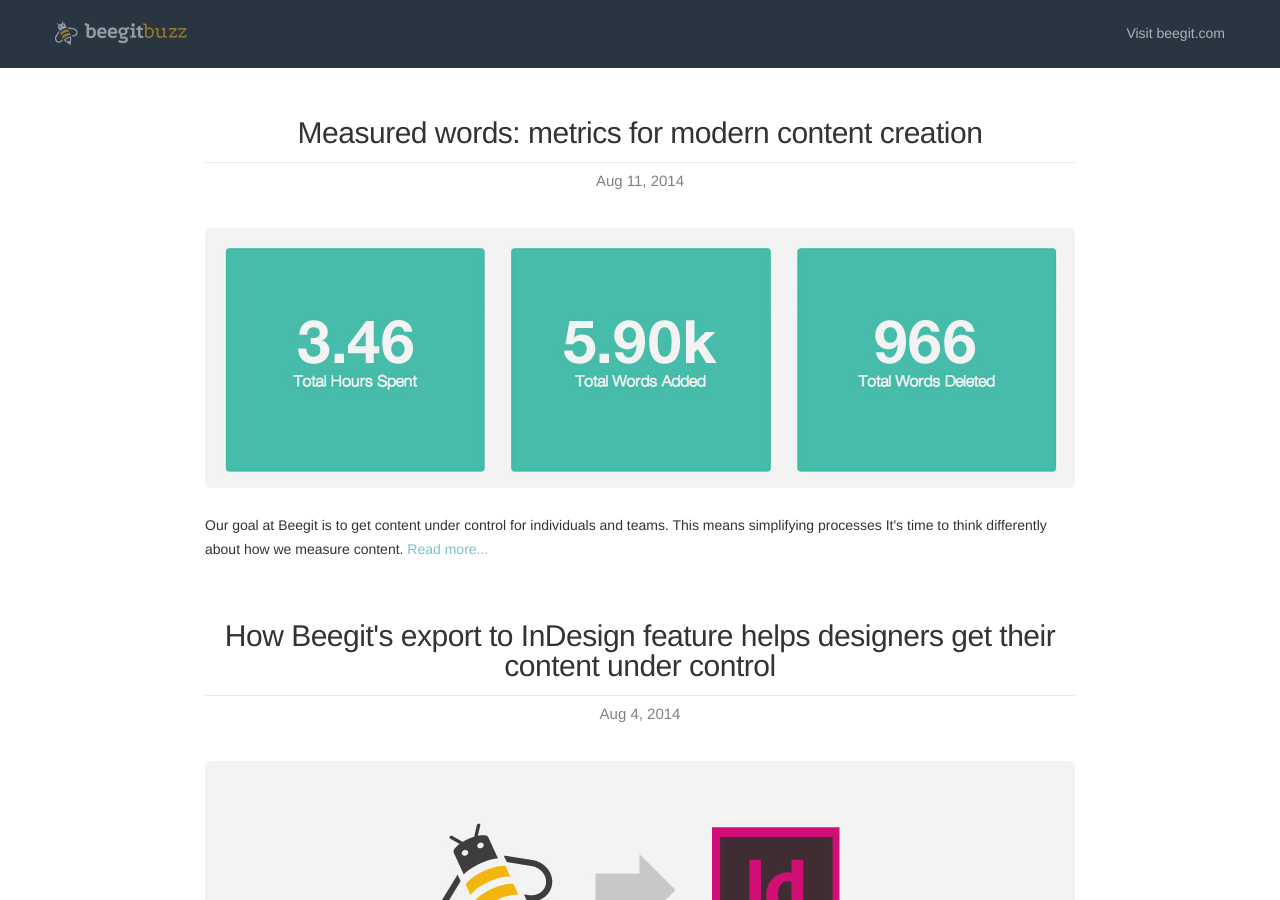
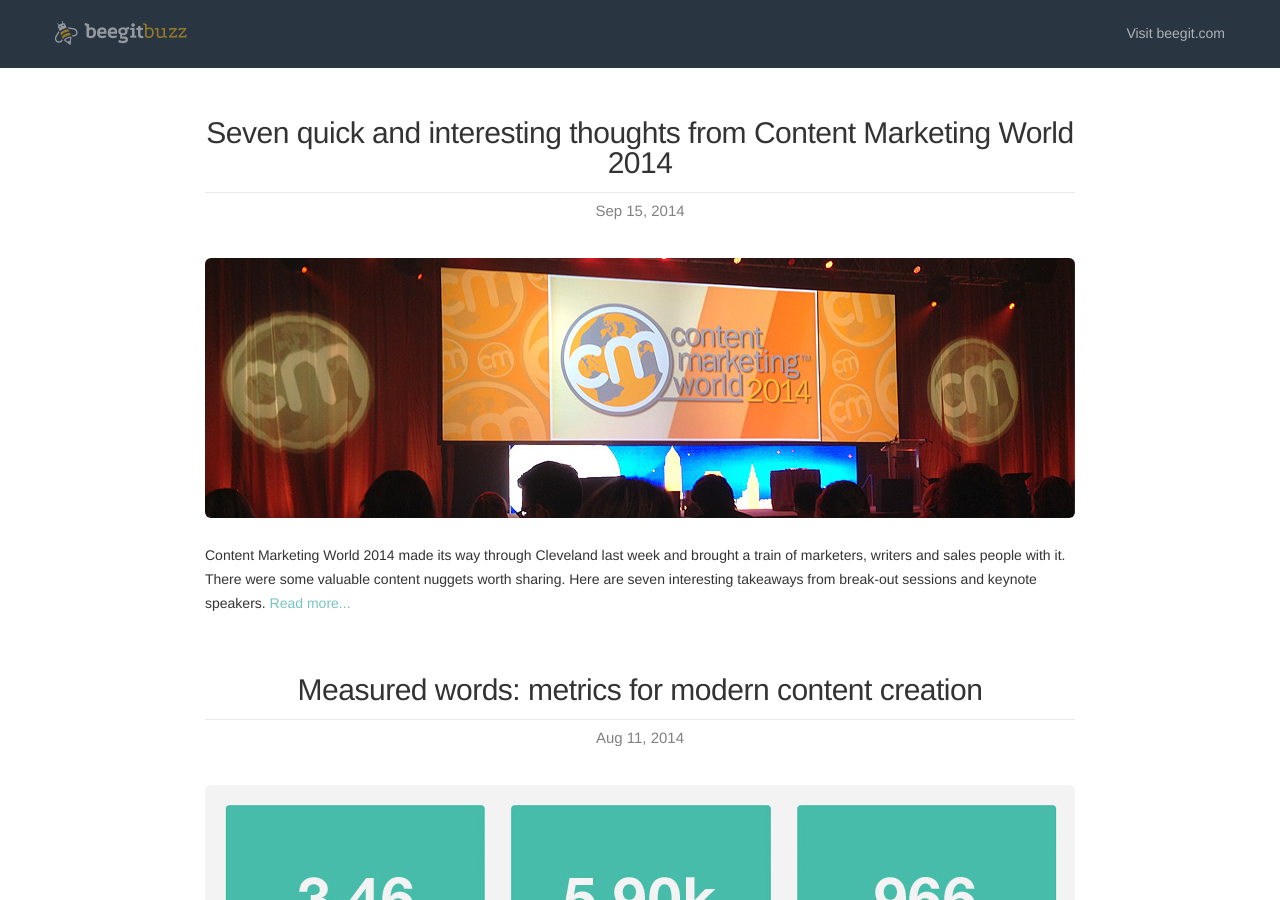
Before and after one commit to sancsoft/beegit.github.io, a Jekyll site: the page built from index.html, in a window 1280 px wide and 900 px high. Built offline with Jekyll 4.4.1, drawn with Linux system fonts in a browser that asks for light colours; comment, search, counter and statistics services are not loaded; some of the changed lines change nothing that is shown.

Commit message:
CMW blog post

```diff
--- a/_posts/2014-08-11-metrics-for-content.markdown
+++ b/_posts/2014-08-11-metrics-for-content.markdown
@@ -53,7 +53,7 @@
 
 Mike Cottrill is the co-founder and CEO of Beegit. Find Mike on Twitter @[mrcottrill](https://twitter.com/mrcottrill) or connect with him on [LinkedIn](https://www.linkedin.com/in/mikecottrill).
 
-**Next time:** Giving the power of version control to everyone
+**Next time:** [Seven quick and interesting thoughts from Content Marketing World 2014](http://blog.beegit.com/2014/08/11/metrics-for-content/)
 
 **Last time:** [How Beegit's export to InDesign feature helps designers get their content under control](http://blog.beegit.com/2014/08/04/export-to-indesign/)
 
--- /dev/null
+++ b/_posts/2017-09-12-thoughts-from-content-marketing-world.markdown
@@ -0,0 +1,69 @@
+---
+layout: post
+title:  "Seven quick and interesting thoughts from Content Marketing World 2014"
+date:   2014-09-15 12:00:00
+teaser: Content Marketing World 2014 made its way through Cleveland last week and brought a train of marketers, writers and sales people with it. There were some valuable content nuggets worth sharing. Here are seven interesting takeaways from break-out sessions and keynote speakers.
+image: /assets/2014-09-15.jpg
+---
+
+Content Marketing World 2014 made its way through Cleveland last week and brought a train of marketers, writers and sales people with it.
+
+The event was a wonderful meeting of minds to discuss all things content, and there was lot to see and learn.
+
+The [Beegit](https://beegit.com) team was there, and I put together some valuable content nuggets we heard that are worth sharing. Here are seven interesting takeaways from the week. It should be noted that the lessons learned may not have been the ones the speaker identified was trying to impress upon the audience.
+
+### 1. Good content isn't boring.
+*Learned from Ann Handley, Chief Content Officer of MarketingProfs, @[MarketingProfs](https://twitter.com/MarketingProfs)*
+
+Ann Handley is a huge name in the content marketing industry and she encourages content writers to have a voice and be interesting.
+
+The next frontier of content marketing is storytelling, and Handley emphasized that that requires good writing. It's easy to get scared and make bland content. And it's easy for people to ignore that content. Don't get caught in the bland trap. Make your stories interesting and don't be afraid to develop a personal brand voice.
+
+### 2. Cut through the noise with a simple, captivating story
+*Learned from Steve Rotter, VP of marketing at BrightCove, @[sjrotter](https://twitter.com/sjrotter)*
+
+Steve Rotter led a fascinating lunch session that had a memorable stat: The adult attention span gone from 12 seconds to about 7 seconds in the last decade. That is actually shorter than the attention span of a goldfish.
+
+That means it's harder than ever for content creators to create a message that captures the audience's attention. To deal with that, Rotter says you should cut through the noise with a story that captures someone's attention and brings home a simple point or two. He pointed to this [loud and powerful video](https://www.youtube.com/watch?v=GH3lFs3EeKY) as a good example of effective story telling to make two basic points.
+
+### 3. A one page site can't have an average of 1.13 pages per visit
+*Learned from Scott Stratten, president of UnMarketing, @[unmarketing](https://twitter.com/unmarketing)*
+
+Perhaps the biggest lesson from hearing Scott Stratten give a keynote address is to learn that anytime he is on stage you should grab a seat and listen. Stratten is energetic, hilarious and full of stories of marketing campaigns gone bad.
+
+He focuses on the little issues that trip marketers up, including the use of metrics to show something is working, even when it clearly isn't. Metrics are important, but he pointed out how often they can be misleading or how the tool can be just plain wrong. For example, he has a one page site that serves only one purpose: letting users push a button to hear Darth Vader yell no [(go ahead, try it)](http://www.nooooooooooooooo.com/). Again, the site is one page. The audio on the site is less than three seconds. But when Stratten shared his Google Analytics with the audience, the average time on site was nearly 24 seconds and the average pages per visit were 1.13.
+
+The numbers are funny, but they mix well with his point: Some metrics aren't perfect and to spend time analyzing them is a waste of time. His key metric for the site: visits and how much money he makes off his adds. Everything beyond those success metrics only exists to confuse him.
+
+### 4. Don't just feed them taco salad
+Learned from Jay Acunzo, Director of platform and community at NextView Ventures, @[jay_zo](https://twitter.com/Jay_zo)
+
+As a child, Jay Acunzo and his sister were tasked with making their parents dinner one night. Jay had been learning his way around the kitchen and took to the task well, making them a taco salad. It was something he knew how to make and the rewards were immediate: His parents couldn't have been prouder of their young chef.
+
+Naturally, when the opportunity to make his parents dinner came up again, the obvious choice was taco salad. It was also the choice the next time. And the next time. And... you get the picture. Eventually his parents grew tired of taco salad.
+
+It's a good story, to be sure, but it brings to light the fact that we are all guilty of finding something that works and beating that success into the ground. In content efforts, this leads to market saturation and your audience tuning out. You can't just keep creating the same content, you have to mix it up to keep your audience engaged.
+
+### 5. Take a lesson from the software world
+*Learned from Scott Brinker, ion interactive co-founder, president & CTO, @[chiefmartec](https://twitter.com/chiefmartec)*
+
+Software teams get an A for managing distributed workflow and mastering productivity. Scott Brinker says it's time to adapt their workflow for the content marketing industry.
+
+He recommends taking methods from the agile software world to create a backlog of tasks that need to be done and prioritize them. There are many pieces to the agile workflow, but he recommends becoming a student of all of them and taking what works for your team.
+
+### 6. It's your time to shine in content marketing
+*Learned from Paul Roetzer, Founder and CEO of PR 20/20, @[paulroetzer](https://twitter.com/paulroetzer)*
+
+Paul Roetzer is an author and inbound marketing specialist who sees the world of content marketing as an industry still in its infant stages. How far behind are most content teams? He pointed to a study that showed only one of the top 10 college marketing programs in the country requires a digital marketing class as part of an undergraduate degree. That means that the content marketer who can educate their team on the core principles of content creation can take advantage of the marketplace.
+
+### 7. It's the creative, stupid
+*Learned from Kevin Spacey, Actor you know, @[KevinSpacey](https://twitter.com/KevinSpacey)*
+
+When the crowd wasn't clapping wildly for him as he dropped into the southern drawl of Frank Underwood, Kevin Spacey reminded everyone that the story is the most important part of any content, and it's the creator's job to tell a good story.
+
+Spacey has played many roles in his career, but he defined his favorite characters as those who take risks and make interesting decisions. Much like Ann Handley's advice at the start of Content Marketing World, he pushed the audience to be interesting and different because the world has never had higher expectations of story tellers.
+
+____
+Mike Cottrill is the co-founder and CEO of Beegit. Find Mike on Twitter @[mrcottrill](https://twitter.com/mrcottrill) or connect with him on [LinkedIn](https://www.linkedin.com/in/mikecottrill).
+
+Last time: [Measured words: Metrics for modern content creation](http://blog.beegit.com/2014/08/11/metrics-for-content/)
```
Also changed, not shown: assets/2014-09-15.jpg (added).
